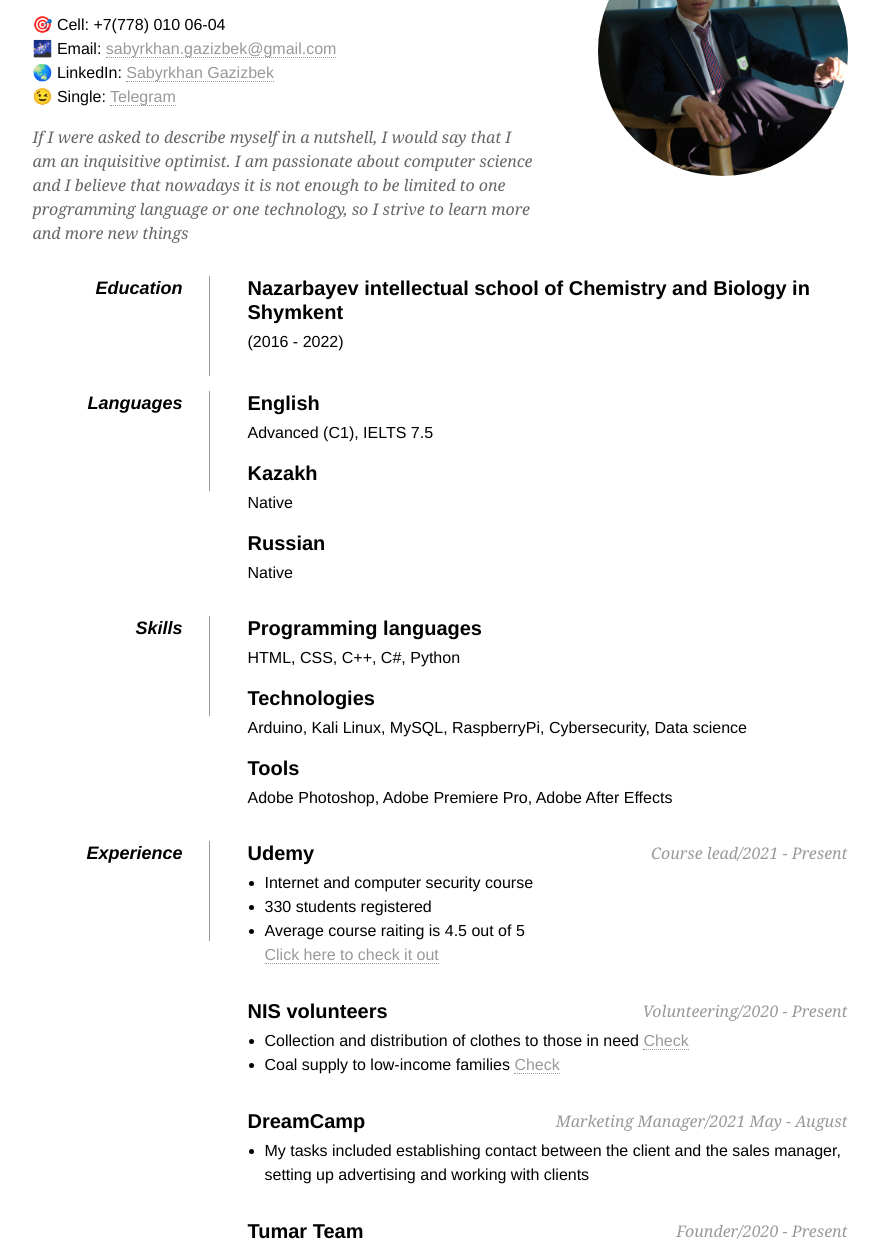
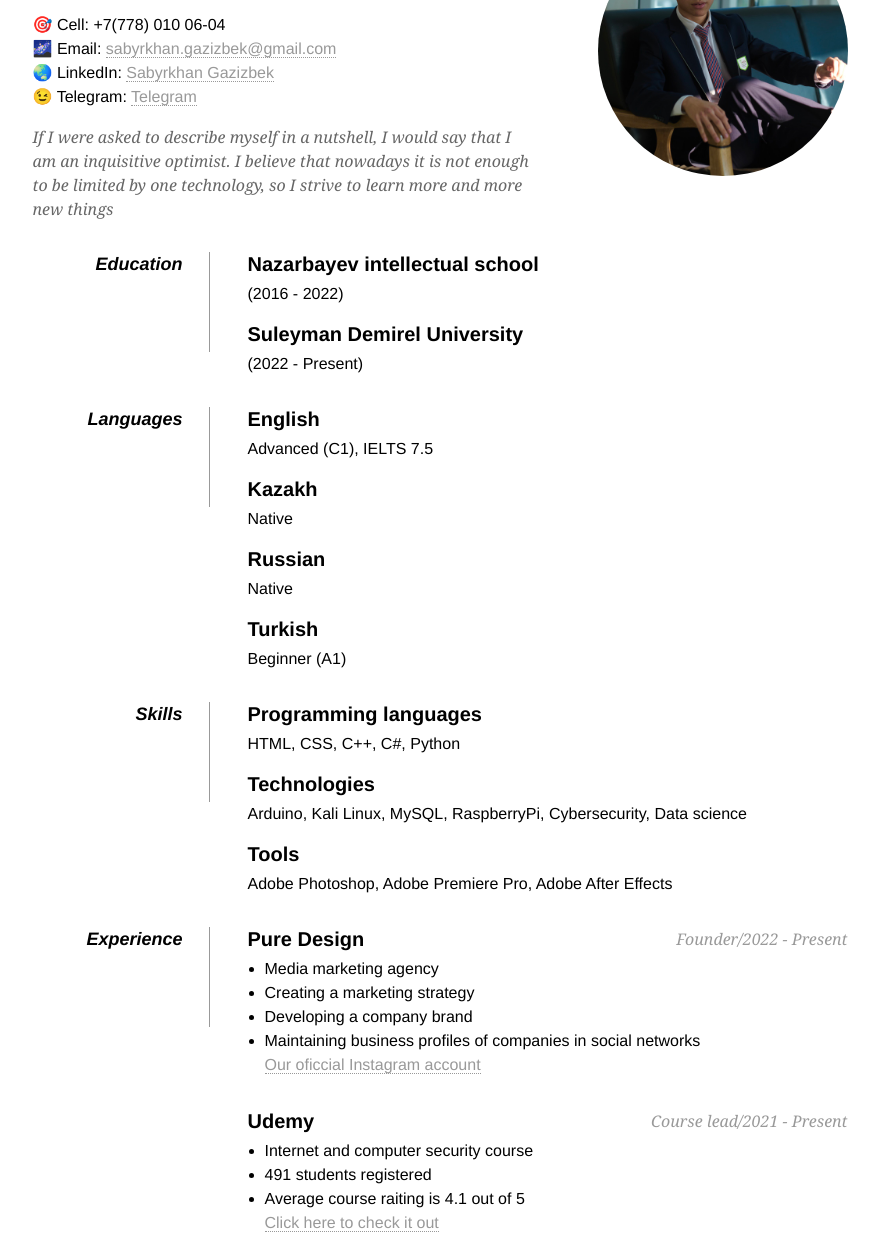
Before and after one commit to wondersabyr/wondersabyr.github.io, a plain HTML site: page index.html in a window 1280 px wide. Shown: the part 84-1336 px from the top of the page, without its empty margins (200-1079 px from the left). Drawn offline with Linux system fonts and the light colour scheme.

Commit message:
Updated Information
Added new sections in the lists

```diff
--- a/index.html
+++ b/index.html
@@ -51,7 +51,7 @@
                 &#127919; Cell: <span class="tel">+7(778) 010 06-04</span><br/>
                 &#127756; Email: <a class="email" href="mailto:sabyrkhan.gazizbek@.com">sabyrkhan.gazizbek@gmail.com</a><br/>
 				&#x1f30f; LinkedIn: <a class="LinkedIn" href="https://www.linkedin.com/in/gazizbek-sabyrkhan/">Sabyrkhan Gazizbek</a><br/>
-				&#128521; Single: <a class="Telegram" href="https://t.me/uaqytzhok">Telegram</a>
+				&#128521; Telegram: <a class="Telegram" href="https://t.me/uaqytzhok">Telegram</a>
 
             </p>
         </div>
@@ -60,7 +60,7 @@
 
 			<p>
                 If I were asked to describe myself in a nutshell, I would say that I am an inquisitive optimist.
-                I am passionate about computer science and I believe that nowadays it is not enough to be limited to one programming language or one technology,
+                I believe that nowadays it is not enough to be limited by one technology,
                 so I strive to learn more and more new things
             </p>
         </div>
@@ -72,8 +72,11 @@
 
             <dt>Education</dt>
             <dd>
-                <h2>Nazarbayev intellectual school of Chemistry and Biology in Shymkent</h2>
+                <h2>Nazarbayev intellectual school</h2>
                 <p>(2016 - 2022)</p>
+
+                <h2>Suleyman Demirel University</h2>
+                <p>(2022 - Present)</p>
             </dd>
 
             <dd class="clear"></dd>
@@ -88,6 +91,9 @@
 
                 <h2>Russian</h2>
                 <p>Native</p>
+
+                <h2>Turkish</h2>
+                <p>Beginner (A1)</p>
             </dd>
 
             <dd class="clear"></dd>
@@ -107,26 +113,37 @@
 
             <dt>Experience</dt>
             <dd>
+
+                <h2>Pure Design<span>Founder/2022 - Present</span></h2>
+                <ul>
+                    <li>Media marketing agency </li>
+                    <li>Creating a marketing strategy</li>
+                    <li>Developing a company brand</li>
+                    <li>Maintaining business profiles of companies in social networks</li>
+                    <a href="https://https://www.instagram.com/puredesignerworld/">Our oficcial Instagram account</a>
+                </ul>
+
                 <h2>Udemy<span>Course lead/2021 - Present</span></h2>
                 <ul>
                     <li>Internet and computer security course</li>
-                    <li>330 students registered</li>
-                    <li>Average course raiting is 4.5 out of 5</li>
+                    <li>491 students registered</li>
+                    <li>Average course raiting is 4.1 out of 5</li>
 					<a href="https://www.udemy.com/course/basic-internet-security/">Click here to check it out</a>
                 </ul>
 
-                <h2>NIS volunteers<span>Volunteering/2020 - Present</span></h2>
+                <h2>NIS volunteers<span>Volunteering/2020 - 2022</span></h2>
                 <ul>
                     <li>Collection and distribution of clothes to those in need <a href="https://drive.google.com/drive/folders/1PA0KKjSpcKX5MrmvNrDeGSjdMohDRllV?usp=sharing">Check</a></li>
                     <li>Coal supply to low-income families <a href="https://www.instagram.com/p/CHGCj9LjfC3/">Check</a></li>
                 </ul>
+
 
                 <h2>DreamCamp<span>Marketing Manager/2021 May - August</span></h2>
                 <ul>
                     <li>My tasks included establishing contact between the client and the sales manager, setting up advertising and working with clients</li>
                 </ul>
 
-                <h2>Tumar Team<span>Founder/2020 - Present</span></h2>
+                <h2>Tumar Team<span>Founder/2020 - 2022</span></h2>
                 <ul>
                     <li>Helping school students to study effectively</li>
                 </ul>
@@ -157,7 +174,7 @@
 <ul>
 
 <li>U:hack city hacathon</li>
-<li>Upkey online entrepreneurship hacathon</li>
+<li>Upkey International online entrepreneurship hacathon</li>
 
 
 </ul>
```
